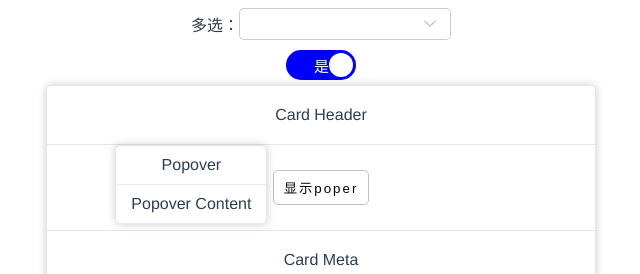
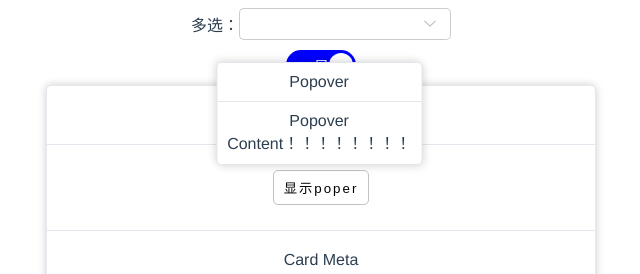
Before and after one commit to d-shijie/dant-vue, a Vue app: page / in a window 1280 px wide. Both pictures are taken after a click on the element "显示poper". Shown: the part 519-793 px from the top of the page, without its empty margins (319-959 px from the left). Built offline with nearby package versions, Linux system fonts and the light colour scheme.

Commit message:
fix: popover overflow

```diff
--- a/src/dant/components/poper/DPoper.vue
+++ b/src/dant/components/poper/DPoper.vue
@@ -1,10 +1,10 @@
 <template>
   <div class="d-poper">
-    <div ref="dantPopoverMain" :style="{'min-width': '150px', 'width': width}" class="d-poper__main">
-      <div class="d-poper__title">
+    <div ref="dantPopoverMain" class="d-poper__main">
+      <div ref="dantPopoverTitle" class="d-poper__title">
         {{ title }}
       </div>
-      <div class="d-poper__content">
+      <div ref="dantPopoverContent" :style="{'min-width': '150px', 'max-width': width+'px'}" class="d-poper__content">
         <slot name="content" />
       </div>
     </div>
@@ -29,11 +29,13 @@ const props = defineProps({
   },
   place: {
     type: String,
-    default: 'left'
+    default: 'top'
   }// top bottom left right
 })
 const dantPopoverMain = ref()
 const dantPopoverTrigger = ref()
+const dantPopoverTitle = ref()
+const dantPopoverContent = ref()
 const showPopover = ref<boolean>(false)
 const referenceClick = () => {
   showPopover.value = !showPopover.value
@@ -42,6 +44,10 @@ const referenceClick = () => {
   const height = dantPopoverMain.value.offsetHeight
   const x = dantPopoverTrigger.value.offsetWidth
   const y = dantPopoverTrigger.value.offsetHeight
+  const cHeight = dantPopoverContent.value.offsetHeight + dantPopoverTitle.value.offsetHeight
+  console.log(cHeight)
+
+  dantPopoverMain.value.style.height = cHeight
   switch (props.place) {
     case 'top':
       dantPopoverMain.value.style.left = 0
@@ -75,15 +81,14 @@ const referenceClick = () => {
   .d-poper__main {
     position: absolute;
     opacity: 0;
-    top:-80px;
+    transform: translateY(-100%);
     background-color: #fff;
     box-shadow: 2px 2px 8px rgba(0, 0, 0, .1), -2px -2px 8px rgba(0, 0, 0, .1);
     border: 1px solid #e3e7ed;
     border-radius: 5px;
-    display: inline-block;
-
+    display:inline-block;
     transition: all 0.5s;
-
+    word-wrap:break-all;
     .d-poper__title {
       padding: 10px;
       border-bottom: 1px solid #e3e7ed;
@@ -91,6 +96,7 @@ const referenceClick = () => {
 
     .d-poper__content {
       padding: 10px;
+      display:inline-block;
       word-wrap:break-word;
     }
   }
--- a/src/views/HomeView.vue
+++ b/src/views/HomeView.vue
@@ -47,10 +47,10 @@
           </div>
         </template>
         <div>
-          <d-poper title="Popover">
+          <d-poper width="200" title="Popover">
             <template #content>
               <div>
-                Popover Content
+                Popover Content！！！！！！！！
               </div>
             </template>
             <d-button>
```
